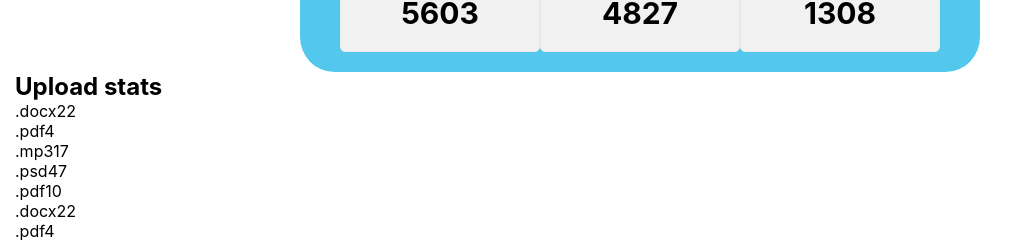
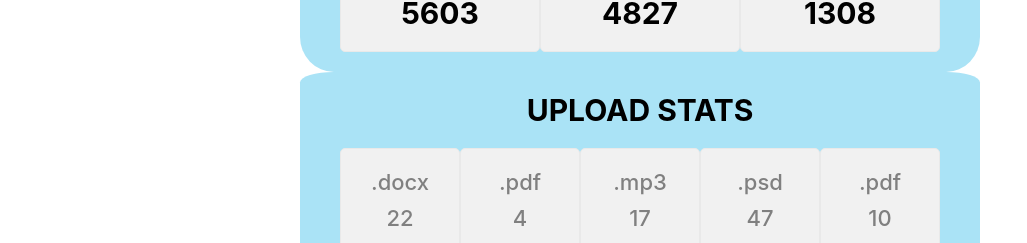
Before and after one commit to Spartakm67/goit-react-hw-01-components, a React (Create React App) app: page / in a window 1280 px wide. Shown: the part 648-891 px from the top of the page, without its empty margins (0-1027 px from the left). Built offline with nearby package versions, Linux system fonts and the light colour scheme.

Commit message:
Stats Done

```diff
--- a/src/components/Profile/UserProfile.styled.jsx
+++ b/src/components/Profile/UserProfile.styled.jsx
@@ -4,7 +4,7 @@ import styled from '@emotion/styled'
   border-radius: 5%;
   margin: auto;
   width: 600px;
-  background-color: #54c7ec;
+  background-color: #aae3f6;
   padding: 20px 40px;
 `;
   const Description = styled.div`
--- a/src/components/Statistics/Statistics.jsx
+++ b/src/components/Statistics/Statistics.jsx
@@ -1,23 +1,26 @@
 import PropTypes from 'prop-types';
+import { UserProfile, UserStats, UserStatsLi, UserData } from 'components/Profile/UserProfile.styled';
+import { Title } from './Statistics.styled';
+
 
 export const Statistics = ({ title, stats }) => {
 
 // const { id, label, percentage } = stats;
 
 return (
-    <section class="statistics">
-  {title && <h2 class="title">{title}</h2>}
+    <UserProfile>
+  {title && <Title>{title}</Title>}
 
-  <ul class="stat-list">
+  <UserStats>
     {stats.map(stat => {
     return (
-    <li key={stat.id} class="item">
-      <span class="label">{stat.label}</span>
-      <span class="percentage">{stat.percentage}</span>
-    </li>)
+    <UserStatsLi key={stat.id}>
+      <UserData>{stat.label}</UserData>
+      <UserData>{stat.percentage}</UserData>
+    </UserStatsLi>)
     })}
-  </ul>
-</section>
+  </UserStats>
+</UserProfile>
 )
 };
 
--- /dev/null
+++ b/src/components/Statistics/Statistics.styled.jsx
@@ -0,0 +1,14 @@
+import styled from '@emotion/styled';
+
+const Title = styled.h2`
+  font-size: 30px;
+  text-align: center;
+  color: black;
+  margin: 0 0 20px 0;
+  text-transform: uppercase;
+
+`;
+
+
+
+export {Title};
```
